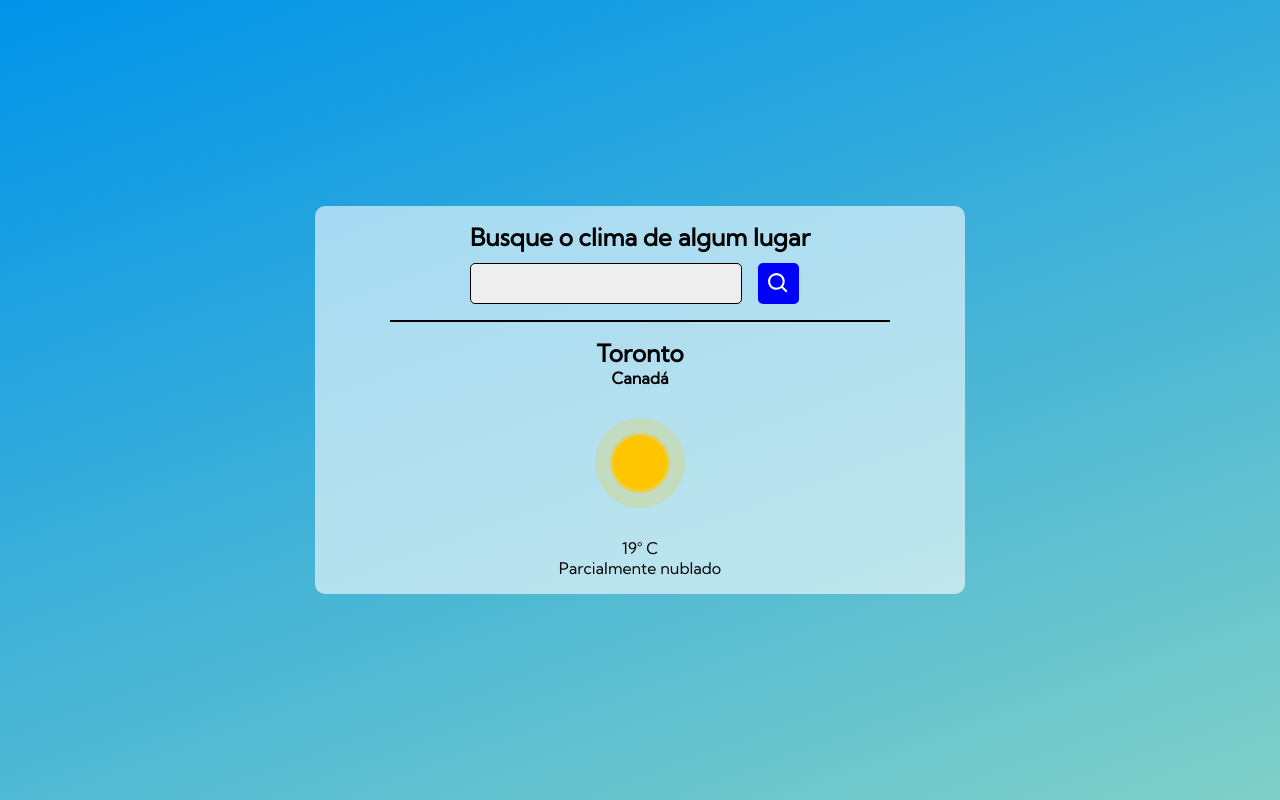
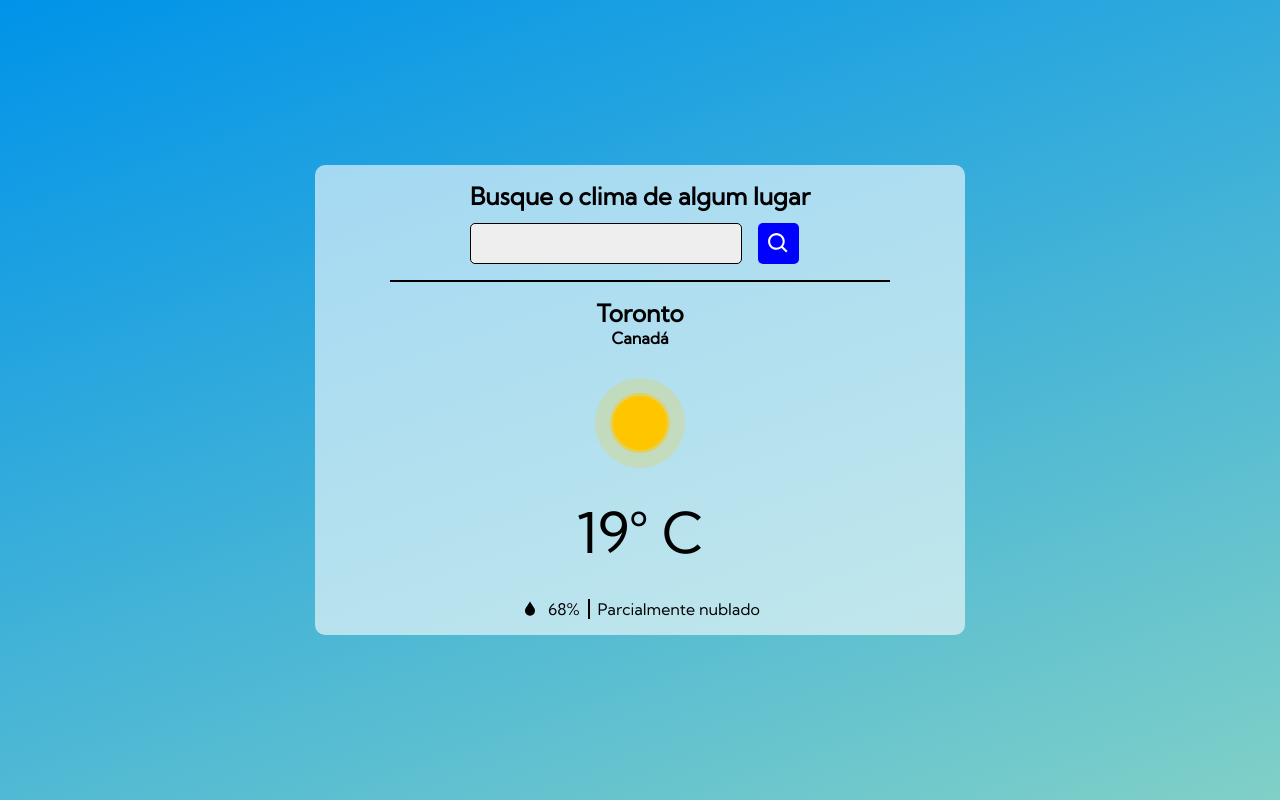
Before and after one commit to gustavo-atanazio/Weather, a React (Vite) app: page / in a window 1280 px wide. Built offline with nearby package versions, Linux system fonts and the light colour scheme.

Commit message:
Estrutura inicial da interface

```diff
--- a/src/App.css
+++ b/src/App.css
@@ -58,3 +58,20 @@
     width: 100%;
     text-align: center;
 }
+
+.temperature {
+    font-size: 3.5rem;
+}
+
+.weather-others {
+    display: flex;
+    justify-content: center;
+    align-items: center;
+    gap: 0.5rem;
+    margin-top: 2rem;
+}
+
+.weather-others > span:first-of-type {
+    border-right: 2px solid #000;
+    padding-right: 0.5rem;
+}
--- a/src/App.tsx
+++ b/src/App.tsx
@@ -1,12 +1,11 @@
 import { BiSearch } from 'react-icons/bi';
+import { TbDropletFilled } from 'react-icons/tb';
 import Lottie from 'lottie-react';
 
 import sun from './animations/sun.json';
 import './App.css';
 
 function App() {
-	const animationData = sun;
-
 	return (
 		<div className='main-container'>
 			<div className='container'>
@@ -23,17 +22,24 @@ function App() {
 				<div className='divisor'></div>
 
 				<div className='main-content'>
-					<h2>Toronto</h2>
-					<h4>Canadá</h4>
+					<div>
+						<h2>Toronto</h2>
+						<h4>Canadá</h4>
+					</div>
 
 					<Lottie
-						animationData={animationData}
+						animationData={sun}
 						loop={true}
 						style={{ height: 150 }}
 					/>
 
-					<span>19° C</span>
-					<p>Parcialmente nublado</p>
+					<span className='temperature'>19° C</span>
+
+					<div className='weather-others'>
+						<TbDropletFilled size={20}/>
+						<span>68%</span>
+						<span>Parcialmente nublado</span>
+					</div>
 				</div>
 			</div>
 		</div>
```
